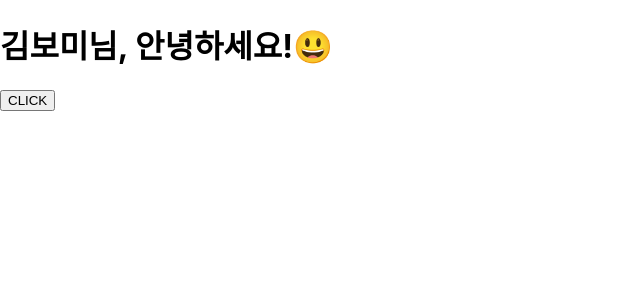
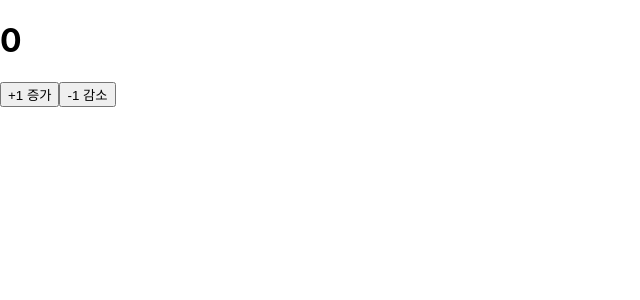
Before and after one commit to bxxmi/TIL, a React (Create React App) app in the folder typescript/typescript-react/: page / in a window 1280 px wide. Shown: the top 300 px of the page, without its empty margins (0-640 px from the left). Built offline with nearby package versions, Linux system fonts and the light colour scheme.

Commit message:
feat: 1216 state change basic

```diff
--- a/typescript/typescript-react/src/App.tsx
+++ b/typescript/typescript-react/src/App.tsx
@@ -1,12 +1,14 @@
 // import Greetings_useFC from "./components/Greetings_useFC";
-import Greetings_useFunction from "./components/Greetings_useFunction";
+// import Greetings_useFunction from "./components/Greetings_useFunction";
+import Counter from "./components/Counter";
 
 function App() {
-  const onClick = (name: string) => {
-    console.log(name);
-  };
+  // const onClick = (name: string) => {
+  //   console.log(name);
+  // };
+  // return <Greetings_useFunction name="김보미" onClick={onClick} />;
 
-  return <Greetings_useFunction name="김보미" onClick={onClick} />;
+  return <Counter />;
 }
 
 export default App;
--- /dev/null
+++ b/typescript/typescript-react/src/components/Counter.tsx
@@ -0,0 +1,29 @@
+import React, { useState } from "react";
+
+function Counter() {
+  // state의 타입을 지정할 때 제네릭을 사용해도 되고 생략해도 된다.
+  // const [count, setCount] = useState<number>(0);
+  const [count, setCount] = useState(0);
+
+  const onIncrease = () => {
+    setCount(count + 1);
+  };
+
+  const onDecrease = () => {
+    setCount(count - 1);
+  };
+
+  return (
+    <div>
+      <div>
+        <h1>{count}</h1>
+      </div>
+      <div>
+        <button onClick={onIncrease}>+1 증가</button>
+        <button onClick={onDecrease}>-1 감소</button>
+      </div>
+    </div>
+  );
+}
+
+export default Counter;
```
